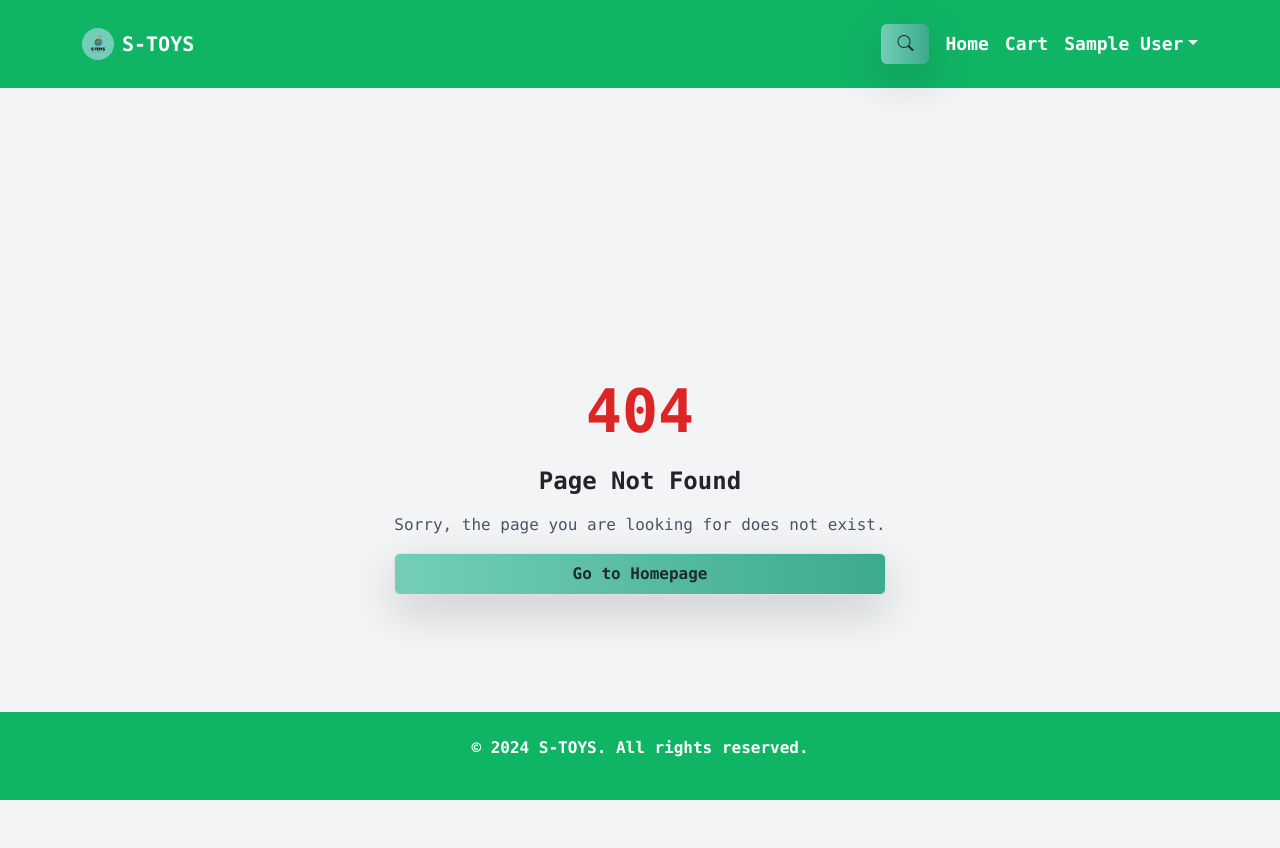
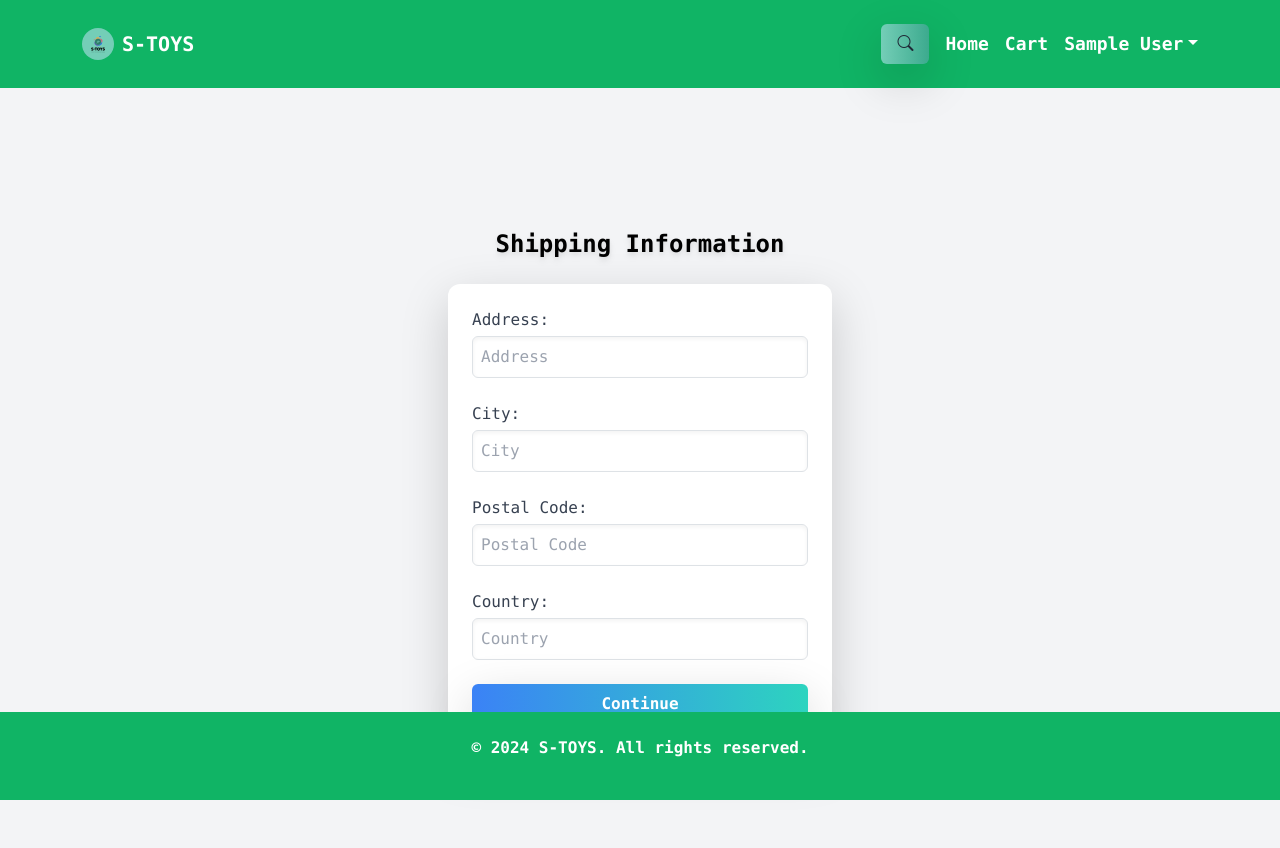
Before and after one commit to DangNguyen961/S-Toys-v2, a React (Create React App) app in the folder frontend/: page /shipping in a window 1280 px wide. Before the commit this address had no page. Shown: the top 848 px of the page. Built offline with nearby package versions, Linux system fonts and the light colour scheme; sample sign-in values are in the browser's storage.

Commit message:
Add shipping address functionality and private route protection

```diff
--- /dev/null
+++ b/frontend/src/components/PrivateRoute.jsx
@@ -0,0 +1,12 @@
+import React from "react";
+import { Outlet, Navigate } from "react-router-dom";
+import { useSelector } from "react-redux";
+
+const PrivateRoute = () => {
+  const user = useSelector((state) => state.auth);
+  const { userInfo } = user;
+
+  return userInfo ? <Outlet /> : <Navigate to="/login" replace />;
+};
+
+export default PrivateRoute;
--- /dev/null
+++ b/frontend/src/pages/shipping/Shipping.jsx
@@ -0,0 +1,94 @@
+import React, { useState } from "react";
+import { useDispatch, useSelector } from "react-redux";
+import { useNavigate } from "react-router-dom";
+import { saveShippingAddress } from "../../slices/cartSlice";
+
+const Shipping = () => {
+  const cart = useSelector((state) => state.cart);
+  const { shippingAddress } = cart;
+
+  const [address, setAddress] = useState(shippingAddress.address || "");
+  const [city, setCity] = useState(shippingAddress.city || "");
+  const [postalCode, setPostalCode] = useState(
+    shippingAddress.postalCode || ""
+  );
+  const [country, setCountry] = useState(shippingAddress.country || "");
+
+  const dispatch = useDispatch();
+  const navigate = useNavigate();
+
+  const handleSubmit = (e) => {
+    e.preventDefault();
+    dispatch(saveShippingAddress({ address, city, postalCode, country }));
+    navigate("/payment");
+  };
+
+  return (
+    <div className="min-h-screen flex flex-col justify-center items-center bg-gray-100 p-6">
+      <h2 className="text-2xl font-bold font-mono text-black mb-6 drop-shadow-md">
+        Shipping Information
+      </h2>
+      <form
+        onSubmit={handleSubmit}
+        className="bg-white shadow-lg rounded-xl p-6 w-full max-w-sm transition duration-500 hover:shadow-2xl transform hover:scale-105"
+      >
+        <div className="mb-4">
+          <label className="block text-base text-gray-700 font-medium font-mono mb-1">
+            Address:
+          </label>
+          <input
+            type="text"
+            value={address}
+            onChange={(e) => setAddress(e.target.value)}
+            className="w-full font-mono p-2 border border-gray-300 rounded-md shadow-inner focus:outline-none focus:ring-2 focus:ring-blue-300 transition duration-200"
+            placeholder="Address"
+          />
+        </div>
+        <div className="mb-4">
+          <label className="block text-base text-gray-700 font-medium font-mono mb-1">
+            City:
+          </label>
+          <input
+            type="text"
+            value={city}
+            onChange={(e) => setCity(e.target.value)}
+            className="w-full font-mono p-2 border border-gray-300 rounded-md shadow-inner focus:outline-none focus:ring-2 focus:ring-blue-300 transition duration-200"
+            placeholder="City"
+          />
+        </div>
+        <div className="mb-4">
+          <label className="block text-base text-gray-700 font-medium font-mono mb-1">
+            Postal Code:
+          </label>
+          <input
+            type="text"
+            value={postalCode}
+            onChange={(e) => setPostalCode(e.target.value)}
+            className="w-full font-mono p-2 border border-gray-300 rounded-md shadow-inner focus:outline-none focus:ring-2 focus:ring-blue-300 transition duration-200"
+            placeholder="Postal Code"
+          />
+        </div>
+        <div className="mb-4">
+          <label className="block text-base text-gray-700 font-medium font-mono mb-1">
+            Country:
+          </label>
+          <input
+            type="text"
+            value={country}
+            onChange={(e) => setCountry(e.target.value)}
+            className="w-full font-mono p-2 border border-gray-300 rounded-md shadow-inner focus:outline-none focus:ring-2 focus:ring-blue-300 transition duration-200"
+            placeholder="Country"
+          />
+        </div>
+        <button
+          type="submit"
+          className="w-full font-mono py-2 bg-gradient-to-r from-blue-500 to-teal-400 text-white font-semibold text-base rounded-md shadow-lg hover:bg-gradient-to-l focus:outline-none focus:ring-2 focus:ring-blue-300 transition duration-200 transform hover:scale-105 active:animate-pulse"
+        >
+          Continue
+        </button>
+      </form>
+    </div>
+  );
+};
+
+export default Shipping;
--- a/frontend/src/router/index.jsx
+++ b/frontend/src/router/index.jsx
@@ -13,6 +13,8 @@ import Cart from "../pages/cart/Cart";
 import ProductDetail from "../pages/product/ProductDetail";
 import ErrorPage from "../pages/error/Error";
 import Profile from "../pages/account/Profile";
+import Shipping from "../pages/shipping/Shipping";
+import PrivateRoute from "../components/PrivateRoute";
 
 const router = createBrowserRouter(
   createRoutesFromElements(
@@ -25,6 +27,9 @@ const router = createBrowserRouter(
         <Route path="product/:id" element={<ProductDetail />} />
         <Route path="profile" element={<Profile />} />
         <Route path="*" element={<ErrorPage />} />
+        <Route path="" element={<PrivateRoute />}>
+          <Route path="shipping" element={<Shipping />} />
+        </Route>
       </Route>
       <Route path="admin" element={<AdminLayout />}>
         <Route path="product" element={<AProduct />} />
--- a/frontend/src/slices/cartSlice.js
+++ b/frontend/src/slices/cartSlice.js
@@ -3,7 +3,7 @@ import { updateCart } from "../utils/cartUtils";
 
 const initialState = localStorage.getItem("cart")
   ? JSON.parse(localStorage.getItem("cart"))
-  : { cartItems: [] };
+  : { cartItems: [], shippingAddress: {}, paymentMethod: "Paypal" };
 
 const cartSlice = createSlice({
   name: "cart",
@@ -27,9 +27,14 @@ const cartSlice = createSlice({
       state.cartItems = state.cartItems.filter((x) => x._id !== action.payload);
       return updateCart(state);
     },
+    saveShippingAddress: (state, action) => {
+      state.shippingAddress = action.payload;
+      return updateCart(state);
+    },
   },
 });
 
-export const { addToCart, removeItemFromCart } = cartSlice.actions;
+export const { addToCart, removeItemFromCart, saveShippingAddress } =
+  cartSlice.actions;
 
 export default cartSlice.reducer;
```
